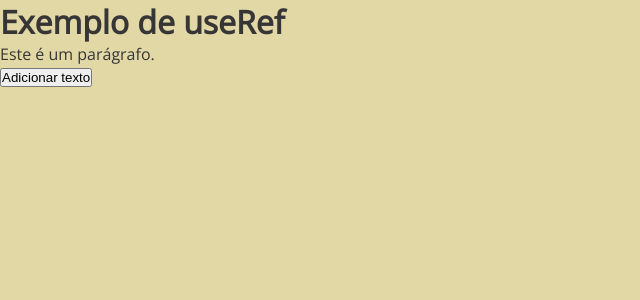
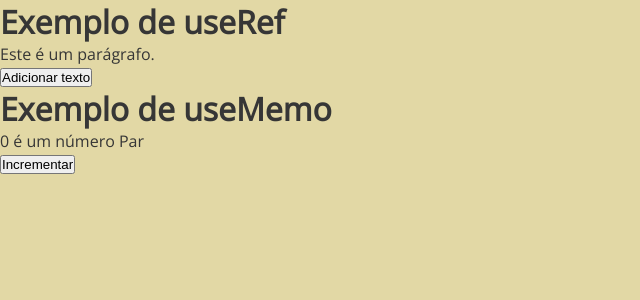
Before and after one commit to viniciuscaol/projeto-final-scdocker, a React (Vite) app: page /exercicios in a window 1280 px wide. Shown: the top 300 px of the page, without its empty margins (0-640 px from the left). Built offline with nearby package versions, Linux system fonts and the light colour scheme.

Commit message:
exemplo com useMemo

```diff
--- a/src/pages/Exercicios/exercicios.jsx
+++ b/src/pages/Exercicios/exercicios.jsx
@@ -1,4 +1,4 @@
-import { useRef } from 'react'
+import { useState, useRef, useMemo } from 'react'
 
 function Exercicios () {
     // EXEMPLO COM USEREF
@@ -8,11 +8,25 @@
             paragraphRef.current.innerText += ' Texto adicionado ';
         }
     };
+
+    // EXEMPLO COM USEMEMO
+    const [numero, setNumero] = useState(0);
+
+    const calcularParOuImpar = (num) => {
+        console.log("Calulando...");
+        return num % 2 === 0 ?  'Par' : 'Impar';
+    }
+
+    const tipoNumero = useMemo(() => calcularParOuImpar(numero), [numero]);
+
     return (
         <>
             <h1>Exemplo de useRef</h1>
             <p ref={paragraphRef}>Este é um parágrafo.</p>
             <button onClick={adicionarTexto}>Adicionar texto</button>
+            <h1>Exemplo de useMemo</h1>
+            <p>{numero} é um número {tipoNumero}</p>
+            <button onClick={() => setNumero(numero + 1)}>Incrementar</button>
         </>
     )
 }
```
